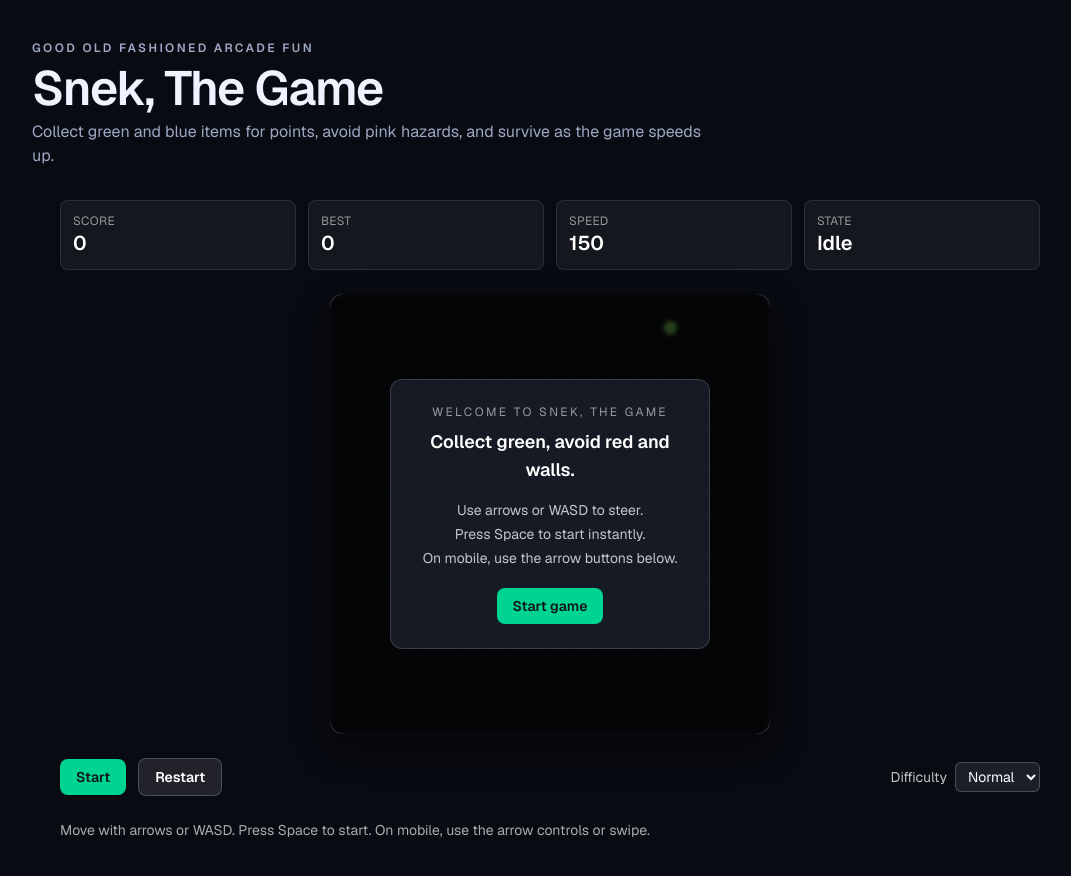
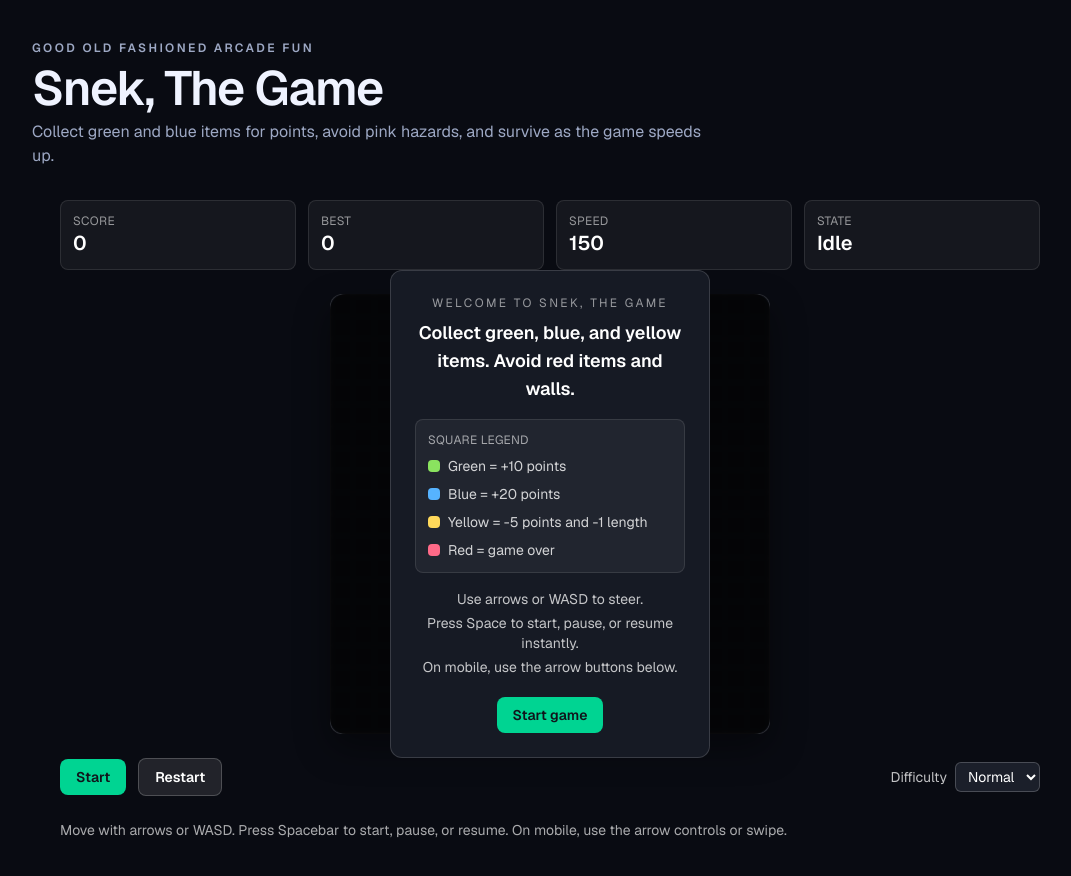
Before and after one commit to simonproudfootxyz/snek, a Next.js app: page / in a window 1280 px wide. Shown: the top 876 px of the page, without its empty margins (90-1161 px from the left). Built offline with nearby package versions, Linux system fonts and the light colour scheme.

Commit message:
- add yellow type that gives -5 points and -1 length - update blue to be worth 20 points - add legend to game start screen to show what points are worth - update so spacebar starts, pauses, and resumes game

```diff
--- a/src/features/game/components/GameCanvas.tsx
+++ b/src/features/game/components/GameCanvas.tsx
@@ -84,6 +84,7 @@ export function GameCanvas({ state, className }: GameCanvasProps) {
       if (item.type === "good") context.fillStyle = "#8ae35f";
       if (item.type === "bonus") context.fillStyle = "#56b3ff";
       if (item.type === "bad") context.fillStyle = "#ff6a88";
+      if (item.type === "yellow") context.fillStyle = "#ffd95b";
 
       context.beginPath();
       context.arc(
--- a/src/features/game/components/GameClient.tsx
+++ b/src/features/game/components/GameClient.tsx
@@ -119,7 +119,22 @@ export function GameClient() {
     [],
   );
   const startGame = useCallback(() => dispatch({ type: "start" }), []);
-  useKeyboardInput({ onDirection: queue, onSpace: startGame });
+  const handleSpace = useCallback(() => {
+    if (state.phase === "idle") {
+      dispatch({ type: "start" });
+      return;
+    }
+
+    if (state.phase === "running") {
+      dispatch({ type: "pause" });
+      return;
+    }
+
+    if (state.phase === "paused") {
+      dispatch({ type: "resume" });
+    }
+  }, [state.phase]);
+  useKeyboardInput({ onDirection: queue, onSpace: handleSpace });
   const touchHandlers = useSwipeInput(queue);
   usePersistHighScore(state.highScore);
 
@@ -154,8 +169,8 @@ export function GameClient() {
         }
       />
       <p className="text-sm text-white/65">
-        Move with arrows or WASD. Press Space to start. On mobile, use the arrow
-        controls or swipe.
+        Move with arrows or WASD. Press Spacebar to start, pause, or resume. On
+        mobile, use the arrow controls or swipe.
       </p>
     </section>
   );
--- a/src/features/game/components/GameOverModal.tsx
+++ b/src/features/game/components/GameOverModal.tsx
@@ -57,7 +57,7 @@ export function GameOverModal({ score, onRestart }: GameOverModalProps) {
     if (scoreValue < 200) {
       return "You're a natural! I bet you can do even better next time!";
     }
-    return "Woah, you're a pro! I bet next time you'll break your own record!";
+    return "Woah, you're a pro! I bet next time you'll be better than ever!";
   };
 
   return (
--- a/src/features/game/components/GameStartOverlay.tsx
+++ b/src/features/game/components/GameStartOverlay.tsx
@@ -10,11 +10,34 @@ export function GameStartOverlay({ onStart }: GameStartOverlayProps) {
           Welcome to Snek, The Game
         </p>
         <p className="mt-2 text-lg font-semibold text-white">
-          Collect green, avoid red and walls.
+          Collect green, blue, and yellow items. Avoid red items and walls.
         </p>
+        <div className="mt-4 rounded-lg border border-white/10 bg-white/5 p-3 text-left">
+          <p className="text-xs uppercase tracking-wide text-white/60">
+            Square legend
+          </p>
+          <ul className="mt-2 space-y-2 text-sm text-white/80">
+            <li className="flex items-center gap-2">
+              <span className="h-3 w-3 rounded-sm bg-[#8ae35f]" aria-hidden />
+              Green = +10 points
+            </li>
+            <li className="flex items-center gap-2">
+              <span className="h-3 w-3 rounded-sm bg-[#56b3ff]" aria-hidden />
+              Blue = +20 points
+            </li>
+            <li className="flex items-center gap-2">
+              <span className="h-3 w-3 rounded-sm bg-[#ffd95b]" aria-hidden />
+              Yellow = -5 points and -1 length
+            </li>
+            <li className="flex items-center gap-2">
+              <span className="h-3 w-3 rounded-sm bg-[#ff6a88]" aria-hidden />
+              Red = game over
+            </li>
+          </ul>
+        </div>
         <ul className="mt-4 space-y-1 text-sm text-white/75">
           <li>Use arrows or WASD to steer.</li>
-          <li>Press Space to start instantly.</li>
+          <li>Press Space to start, pause, or resume instantly.</li>
           <li>On mobile, use the arrow buttons below.</li>
         </ul>
         <button
--- a/src/features/game/engine/constants.ts
+++ b/src/features/game/engine/constants.ts
@@ -5,8 +5,9 @@ export const BOARD_ROWS = 20;
 
 export const SCORE_BY_ITEM: Record<ItemType, number> = {
   good: 10,
-  bonus: 30,
+  bonus: 20,
   bad: 0,
+  yellow: -5,
 };
 
 const BASE_SETTINGS: Omit<GameSettings, "baseTicksPerMove"> = {
@@ -18,6 +19,7 @@ const BASE_SETTINGS: Omit<GameSettings, "baseTicksPerMove"> = {
   minTicksPerMove: 5,
   bonusSpawnEvery: 28,
   bonusLifetime: 18,
+  yellowSpawnEvery: 24,
   badSpawnEvery: 20,
   badExpiresAfterGoodCollected: 5,
 };
--- a/src/features/game/engine/types.ts
+++ b/src/features/game/engine/types.ts
@@ -1,6 +1,6 @@
 export type Direction = "up" | "down" | "left" | "right";
 
-export type ItemType = "good" | "bonus" | "bad";
+export type ItemType = "good" | "bonus" | "bad" | "yellow";
 
 export type GamePhase = "idle" | "running" | "paused" | "gameover";
 
@@ -29,6 +29,7 @@ export interface GameSettings {
   minTicksPerMove: number;
   bonusSpawnEvery: number;
   bonusLifetime: number;
+  yellowSpawnEvery: number;
   badSpawnEvery: number;
   badExpiresAfterGoodCollected: number;
 }
--- a/src/features/game/engine/updateGame.ts
+++ b/src/features/game/engine/updateGame.ts
@@ -61,6 +61,24 @@ function maybeSpawnBonus(state: GameState): GameState {
   return {
     ...state,
     items: [...state.items, bonus],
+    rngSeed: nextSeed,
+  };
+}
+
+function maybeSpawnYellow(state: GameState): GameState {
+  const hasYellow = state.items.some((item) => item.type === "yellow");
+  if (hasYellow || state.tick === 0 || state.tick % state.settings.yellowSpawnEvery !== 0) {
+    return state;
+  }
+
+  const [yellow, nextSeed] = spawnItem(state, "yellow", state.rngSeed);
+  if (!yellow) {
+    return { ...state, rngSeed: nextSeed };
+  }
+
+  return {
+    ...state,
+    items: [...state.items, yellow],
     rngSeed: nextSeed,
   };
 }
@@ -155,6 +173,10 @@ export function tickGame(state: GameState): GameState {
     nextSnake = nextSnake.slice(0, -1);
   }
 
+  if (collectedItem?.type === "yellow" && nextSnake.length > 1) {
+    nextSnake = nextSnake.slice(0, -1);
+  }
+
   if (collidesWithSelf(nextHead, nextSnake.slice(1))) {
     return {
       ...state,
@@ -199,6 +221,7 @@ export function tickGame(state: GameState): GameState {
 
   nextState = ensureGoodItem(nextState);
   nextState = maybeSpawnBonus(nextState);
+  nextState = maybeSpawnYellow(nextState);
   nextState = maybeSpawnBad(nextState);
 
   return nextState;
```
